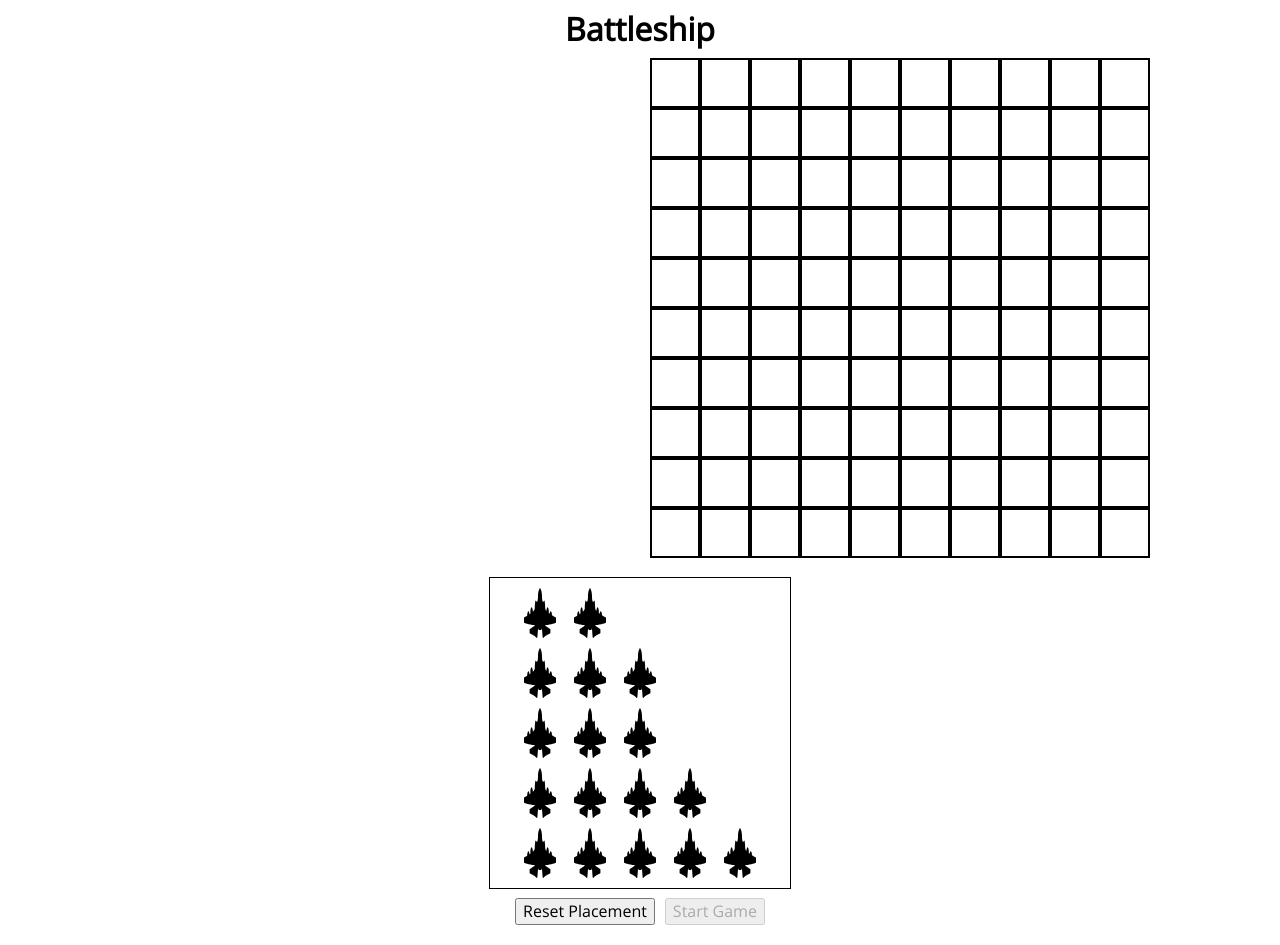
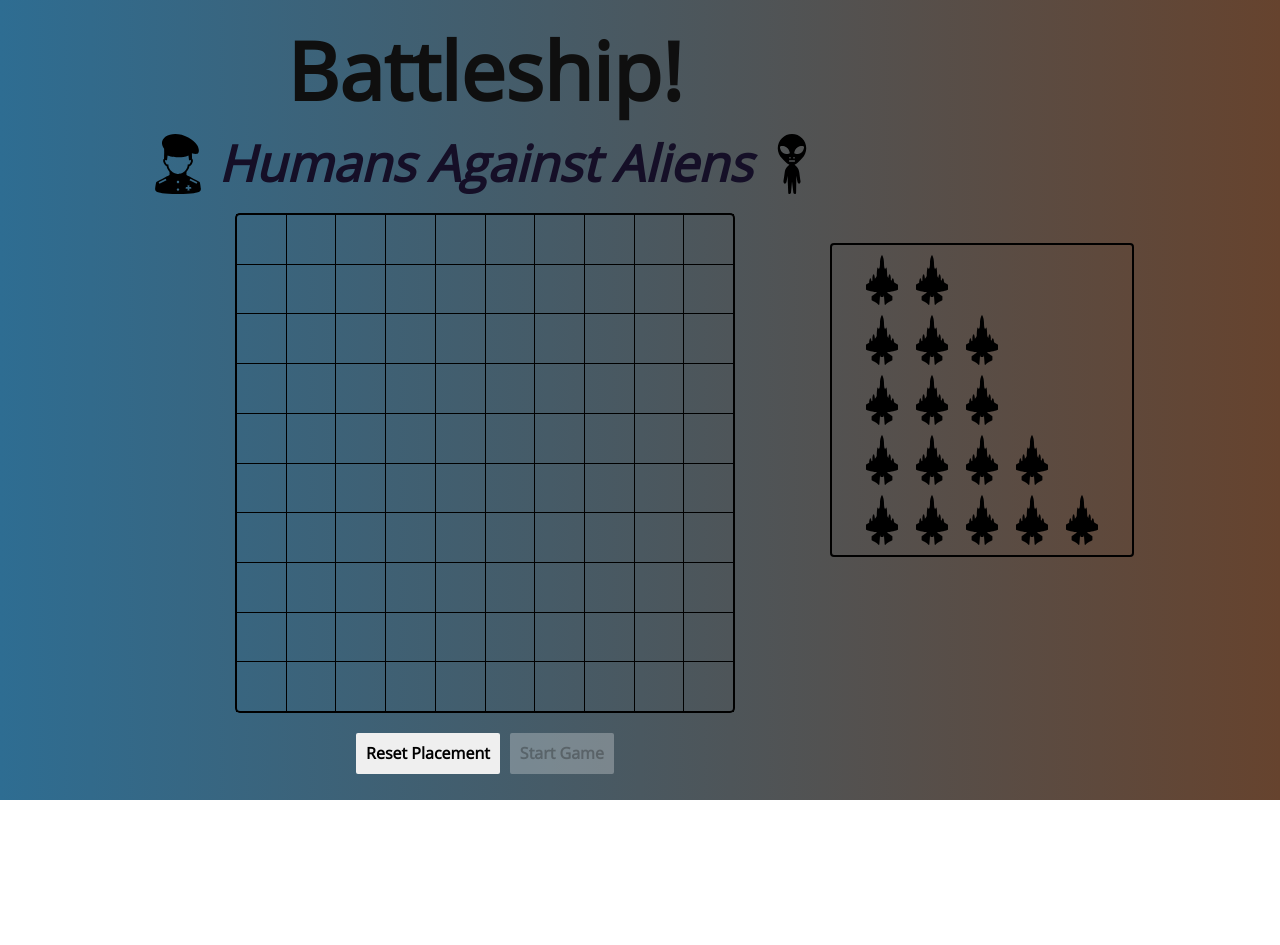
Before and after one commit to nekosoffy/battleship, a website built with webpack: page src/template.html in a window 1280 px wide. Both pictures are taken after a click on the button "Start New Game". After the commit the page ends 800 px from the top, so only its background shows below. Built offline with nearby package versions, Linux system fonts and the light colour scheme.

Commit message:
feat: style the intro of the game

```diff
--- a/src/styles/styles.css
+++ b/src/styles/styles.css
@@ -13,16 +13,37 @@ body {
   justify-content: center;
   align-items: center;
   font-family: 'open_sansregular', sans-serif;
+  background: #195579;
+  background: linear-gradient(
+    to right,
+    #2e6d92,#66432e
+  );
+  color: rgb(15, 15, 15);
 }
 
-h1 {
+.h1-intro {
   text-align: center;
-  margin-bottom: 10px;
+  margin: 0;
+  font-size: 8rem;
 }
 
-h2 {
+.h2-intro {
   text-align: center;
   margin-top: 10px;
+  font-style: italic;
+  margin-bottom: 10px;
+  font-size: 5rem;
+  color: rgb(21, 15, 39);
+}
+
+.intro-wrapper > img {
+  width: 60px;
+}
+
+.intro-wrapper {
+  display: flex;
+  gap: 10px;
+  align-items: center;
 }
 
 section {
@@ -31,20 +52,25 @@ section {
   grid-template-columns: repeat(10, 1fr);
   display: grid;
   flex-wrap: wrap;
+  border-radius: 5px;
+  border: 2px solid black;
+  gap: 1px;
+  color: rgb(172, 71, 12);
 }
 
 section > div {
   display: flex;
   justify-content: center;
   align-items: center;
-  border: 2px solid black;
   aspect-ratio: 1/1;
   flex: 1;
   padding: 2px;
+  outline: 1px solid black;
 }
 
 .hit {
-  background-color: rgb(238, 81, 81);
+  background-color: rgb(211, 62, 62);
+  border: 2px solid rgb(75, 21, 21);
 }
 
 button {
@@ -52,18 +78,20 @@ button {
   align-self: center;
 }
 
-.main-wrapper > div {
-  width: 500px;
+.container {
   display: flex;
-  justify-content: center;
+  gap: 10px;
+  flex-wrap: wrap;
 }
 
 .main-wrapper {
   display: flex;
+  flex-direction: column;
   align-items: center;
   justify-content: center;
-  gap: 20px;
+  gap: 10px;
   flex-wrap: wrap;
+  transition: all 10s ease;
 }
 
 main {
@@ -74,15 +102,23 @@ main {
   max-width: 500px;
 }
 
+.aside-wrapper {
+  display: flex;
+  justify-content: center;
+  align-items: center;
+}
+
 aside {
-  outline: 1px solid black;
+  outline: 2px solid black;
   padding: 10px;
   width: 300px;
+  aspect-ratio: 1/1;
   display: flex;
   flex-direction: column;
   align-items: center;
   justify-content: center;
   gap: 10px;
+  border-radius: 2px;
 }
 
 .ship {
@@ -99,6 +135,10 @@ aside {
   display: none;
 }
 
+.invisible {
+  visibility: hidden;
+}
+
 .highlight {
   border-color: green;
   background-color: rgba(0, 255, 0, 0.1);
@@ -108,3 +148,24 @@ aside {
   background-color: rgb(117, 11, 11);
   border-color: brown;
 }
+
+button {
+  border: none;
+  border-radius: 2px;
+  padding: 10px;
+  font-weight: bold;
+  cursor: pointer;
+  transition: all 0.3 ease;
+}
+
+button:hover, button:active {
+  filter: brightness(120%);
+}
+
+#play-cpu-btn {
+  font-size: 3rem;
+  padding: 20px;
+  border-radius: 5px;
+  background-color: rgb(153, 42, 42);
+  color: rgb(223, 207, 207);
+}
--- a/src/template.html
+++ b/src/template.html
@@ -6,15 +6,20 @@
     <title>Battleship</title>
 </head>
 <body>
-    <h1>Battleship</h1>
-    <div class="main-wrapper">
-      <div></div>
-      <main></main>
-      <div class="aside-wrapper"><aside class="hidden"></aside></div>
-    </div>
-    <div class="bottom-wrapper">
-      <div class="btn-wrapper"><button id="play-cpu-btn">Start New Game</button></div>
-      <h2></h2>
+    <div class="container">
+      <div class="main-wrapper">
+        <h1 class="h1-intro">Battleship!</h1>
+        <div class="intro-wrapper">
+          <img src="./images/soldier.svg" alt="An icon of a human soldier." width="60" height="60">
+          <h2 class="h2-intro">Humans Against Aliens</h2>
+          <img src="./images/alien-intro.svg" alt="An icon of an alien." width="60" height="60">
+        </div>
+        <main></main>
+        <div class="btn-wrapper"><button id="play-cpu-btn">Start New Game</button></div>
+      </div>
+      <div class="aside-wrapper">
+        <aside class="hidden"></aside>
+      </div>
     </div>
 </body>
 </html>
```
Also changed, not shown: src/images/alien-intro.svg (added), src/images/soldier.svg (added).
